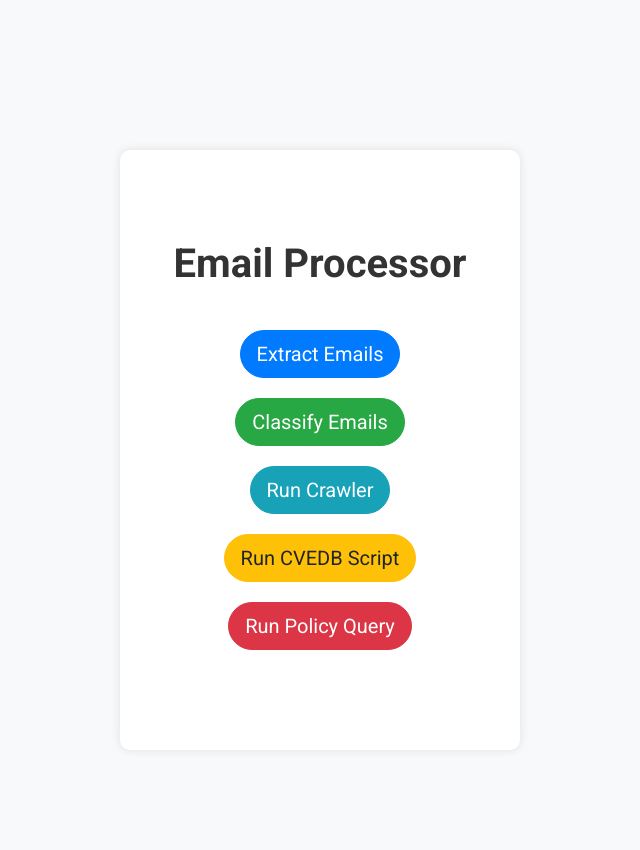
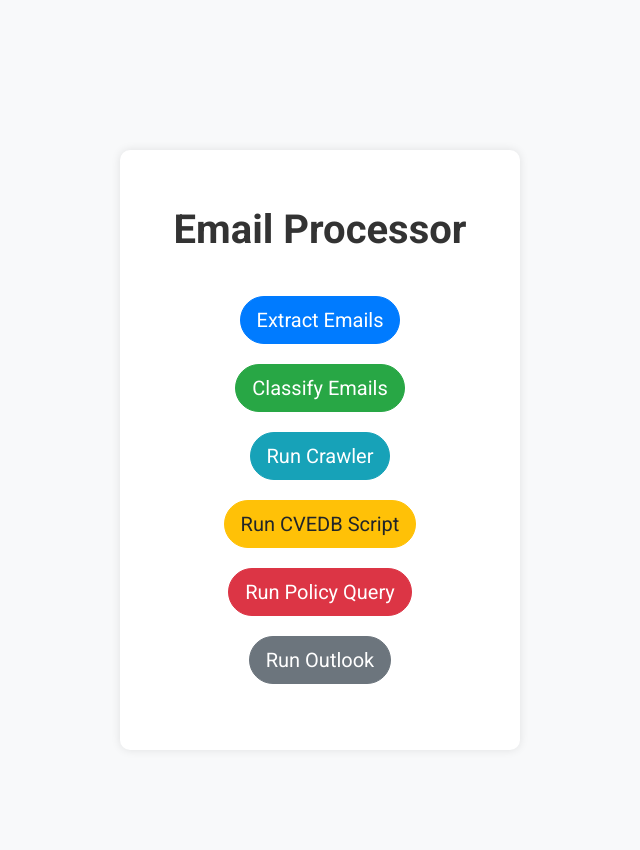
Before and after one commit to JcCassano/ITP-Project, a Flask app: page / in a window 1280 px wide. Shown: the whole page, without its empty margins (320-960 px from the left). Run offline with Flask 3, Linux system fonts and the light colour scheme; some libraries are stand-ins or nearby versions.

Commit message:
Update index.html

```diff
--- a/ITP-Project-24/templates/index.html
+++ b/ITP-Project-24/templates/index.html
@@ -32,6 +32,7 @@
                 <a class="nav-link btn btn-info btn-lg btn-rounded mx-2" href="{{ url_for('run_crawler') }}">Run Crawler</a>
                 <a class="nav-link btn btn-warning btn-lg btn-rounded mx-2" href="{{ url_for('run_cvedbscript') }}">Run CVEDB Script</a>
                 <a class="nav-link btn btn-danger btn-lg btn-rounded mx-2" href="{{ url_for('run_policyquery') }}">Run Policy Query</a>
+                <a class="nav-link btn btn-secondary btn-lg btn-rounded mx-2" href="{{ url_for('run_outlook') }}">Run Outlook</a>
             </nav>
         </div>
     </div>
```
